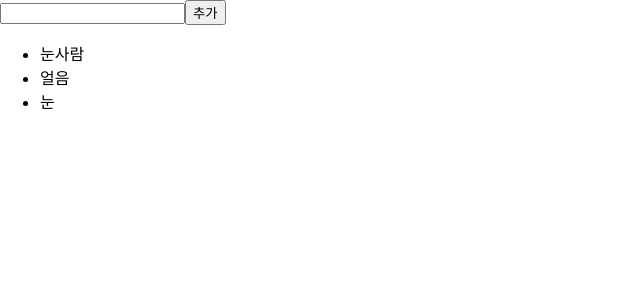
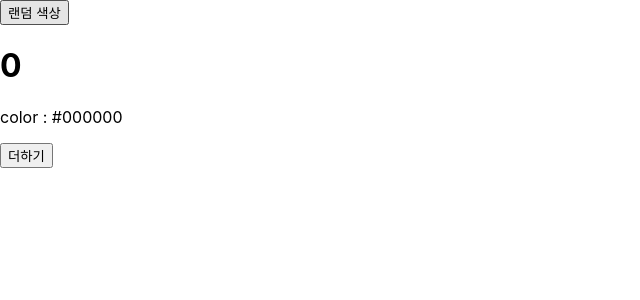
Before and after one commit to parkminsoo99/React_21-08-25, a React (Create React App) app in the folder my-app/: page / in a window 1280 px wide. Shown: the top 300 px of the page, without its empty margins (0-640 px from the left). Built offline with nearby package versions, Linux system fonts and the light colour scheme.

Commit message:
라이프사이클

```diff
--- a/my-app/src/App.js
+++ b/my-app/src/App.js
@@ -1,14 +1,27 @@
-import React, {Component} from 'react';
+import React, { Component } from 'react';
 
-import MapExample from './ex/MapExample.js';
+import LifeCycleSample from './ex/LifeCycleSample.js';
+function getRandomColor() {
+	return '#' + Math.floor(Math.random() * 16777215).toString(16);
+}
+class App extends Component {
+	state = {
+		color: '#000000'
+	};
+	handleClick = () => {
+		this.setState({
+			color: getRandomColor()
+		});
+	};
 
-class App extends Component{
-	render(){
-		return(
-			<MapExample/>
+	render() {
+		return (
+			<div>
+				<button onClick={this.handleClick}>랜덤 색상</button>
+				<LifeCycleSample color={this.state.color} />
+			</div>
 		);
 	}
 }
 
-
 export default App;
--- /dev/null
+++ b/my-app/src/ex/LifeCycleSample.js
@@ -0,0 +1,64 @@
+import React, { Component } from 'react';
+
+class LifeCycleSample extends Component {
+	state = {
+		number: 0,
+		color: null,
+	};
+	myRef = null;
+	constructor(props) {
+		super(props);
+		console.log('constructor');
+	}
+	static getDerivedStateFromProps(nextProps, prevState) {
+		if (nextProps.color !== prevState.color) {
+			return { color: nextProps.color };
+		}
+		return null;
+	}
+componentDidMount() {
+	console.log('componentDidMount');
+}
+shouldComponentUpdate(nextProps, nextState){
+	console.log('shouldComponentUpdate',nextProps,nextState);
+	return nextState.number % 10 !==4;
+}
+componentWillUnmount(){
+	console.log('componentWillUnmount');
+}
+handleClick = () => {
+	this.setState({
+		number: this.state.number +1
+	});
+}
+getSnapshotBeforeUpdate(prevProps,prevState){
+	console.log('getSnapshotBeforeUpdate');
+	if(prevProps.color !== this.props.color){
+		return this.myRef.style.color;
+	}
+	return null;
+	}
+componentDidUpdate(prevProps,prevState,snapshot){
+	console.log('componentDidUpdate', prevProps, prevState);
+	if(snapshot){
+		console.log('업데이트 되기 직전 색상 : ', snapshot);
+	}
+}
+render() {
+	console.log('render');
+const style = {
+	color : this.props.color
+};
+return (
+<div>
+	<h1 style = {style} ref={(ref) => this.myRef=ref}>
+		{this.state.number}</h1>
+	<p>color : {this.state.color}</p>
+	<button onClick={this.handleClick}>
+	더하기
+	</button>
+	</div>
+	   );
+	}
+}
+export default LifeCycleSample;
```
Also changed, not shown: 1 other file (tests, documents, lock files or other folders).
